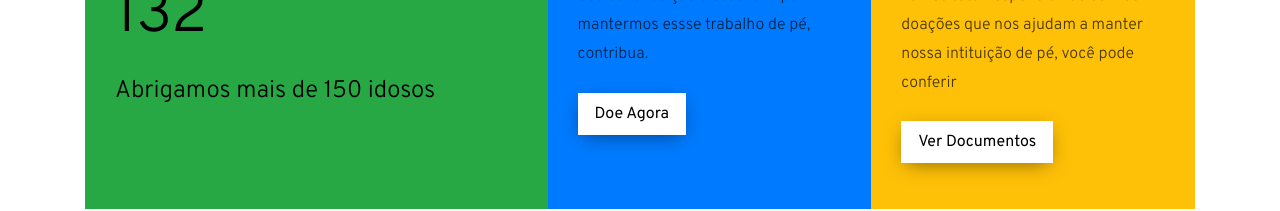
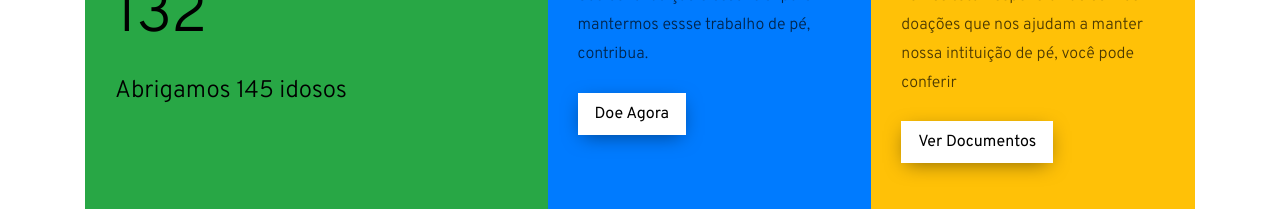
Before and after one commit to einstein808/abrigo-santa-helena, a plain HTML site: page index.html in a window 1280 px wide. Shown: the part 731-942 px from the top of the page. Drawn offline with Linux system fonts and the light colour scheme; some packages are replaced by stand-ins of ours; no server answers; files whose address does not match are found by name.

Commit message:
Update index.html

```diff
--- a/index.html
+++ b/index.html
@@ -72,7 +72,7 @@
               <div class="text">
               	<span>Total de idosos</span>
                 <strong class="number" data-number="150">150</strong>
-                <span>Abrigamos mais de 150 idosos</span>
+                <span>Abrigamos 145 idosos</span>
               </div>
             </div>
           </div>
```
